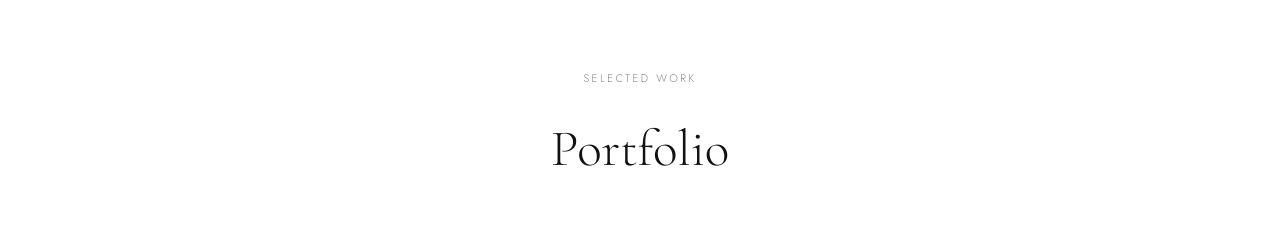
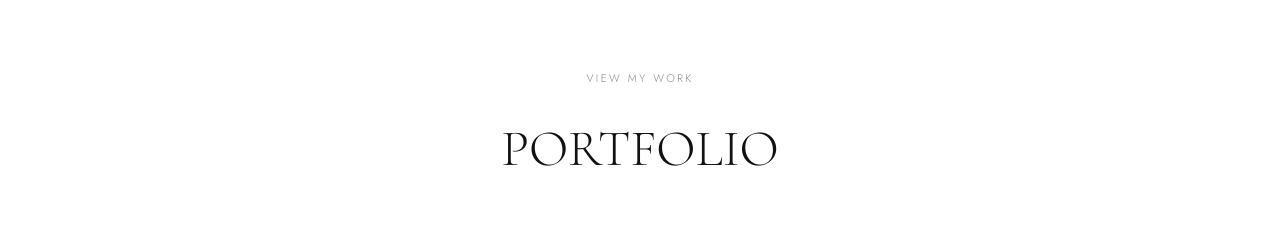
Before and after one commit to livemhaugland/ugc-portfolio, a React (Vite) app: page / in a window 1280 px wide. Shown: the part 1411-1649 px from the top of the page. Built offline with nearby package versions, Linux system fonts and the light colour scheme.

Commit message:
updated portfolio

```diff
--- a/src/App.jsx
+++ b/src/App.jsx
@@ -335,8 +335,8 @@ export default function App() {
       {/* PORTFOLIO */}
       <section id="portfolio" className="portfolio-section" style={{ padding: "6rem 3rem", background: "#fff" }}>
         <div style={{ textAlign: "center", marginBottom: "4rem" }}>
-          <p style={{ fontSize: "11px", letterSpacing: "0.22em", textTransform: "uppercase", color: "#888", marginBottom: "1.5rem" }}>Selected work</p>
-          <h2 style={{ fontFamily: "'Cormorant Garamond', serif", fontSize: "clamp(36px, 4vw, 56px)", fontWeight: 300 }}>Portfolio</h2>
+          <p style={{ fontSize: "11px", letterSpacing: "0.22em", textTransform: "uppercase", color: "#888", marginBottom: "1.5rem" }}>View my work</p>
+          <h2 style={{ fontFamily: "'Cormorant Garamond', serif", fontSize: "clamp(36px, 4vw, 56px)", fontWeight: 300 }}>PORTFOLIO</h2>
         </div>
 
         {categories.map((cat) => (
```
